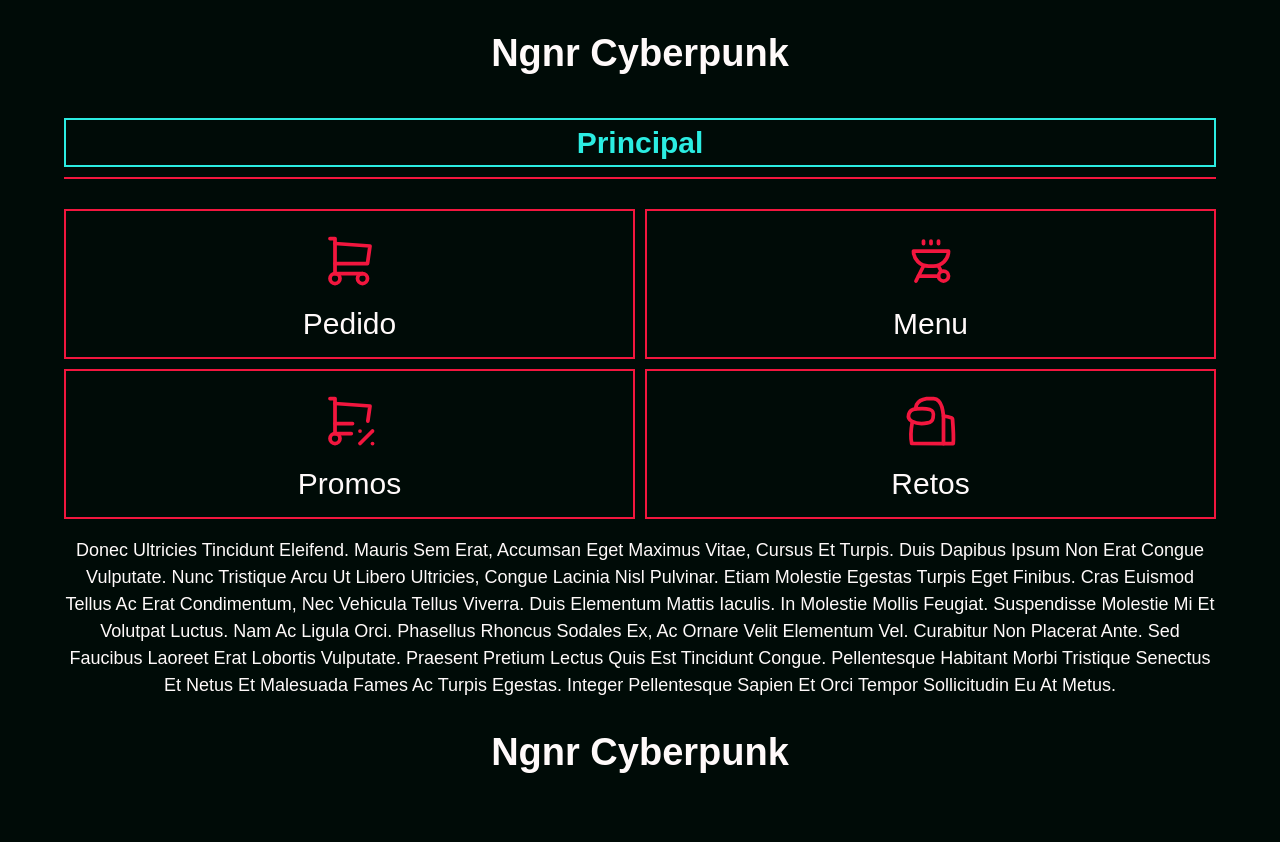
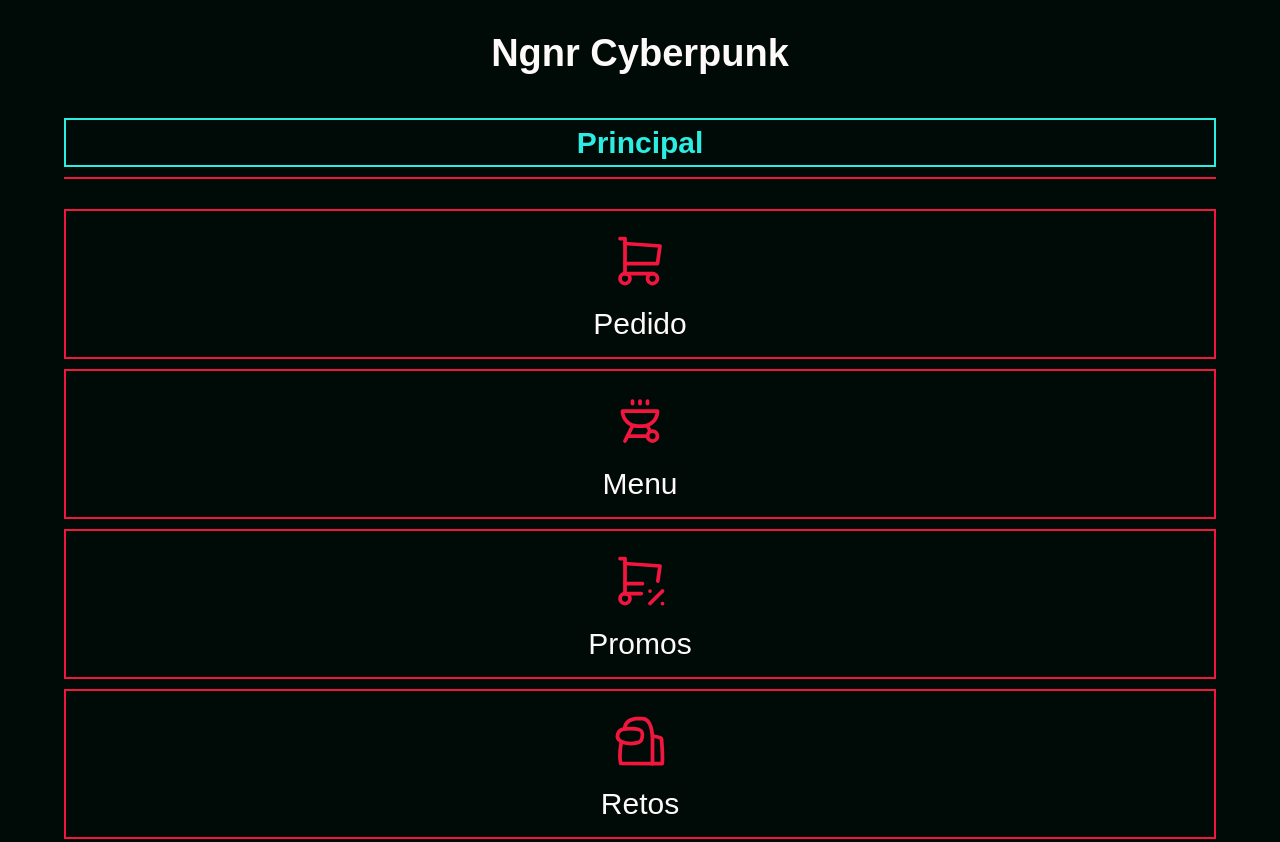
Before and after one commit to TylerBrock01/restaurante, a plain HTML site: page index.html in a window 1280 px wide. Shown: the top 842 px of the page. Before the commit the page ends 807 px from the top, so only its background shows below. Drawn offline with Linux system fonts and the light colour scheme; a web font is replaced by a local one.

Commit message:
v0.3.9B1 test resolucion

```diff
--- a/css/style.css
+++ b/css/style.css
@@ -99,11 +99,11 @@ p{
     margin-top: 3rem;
     gap: 1rem;
 }
-@media (min-width: 768px){
-    .barra{
-        grid-template-columns: repeat(2, 1fr);
-    }
-}
+/*@media (min-width: 768px){*/
+/*    .barra{*/
+/*        grid-template-columns: repeat(2, 1fr);*/
+/*    }*/
+/*}*/
 .navegacion{
     display: flex;
     flex-direction: column;
```
